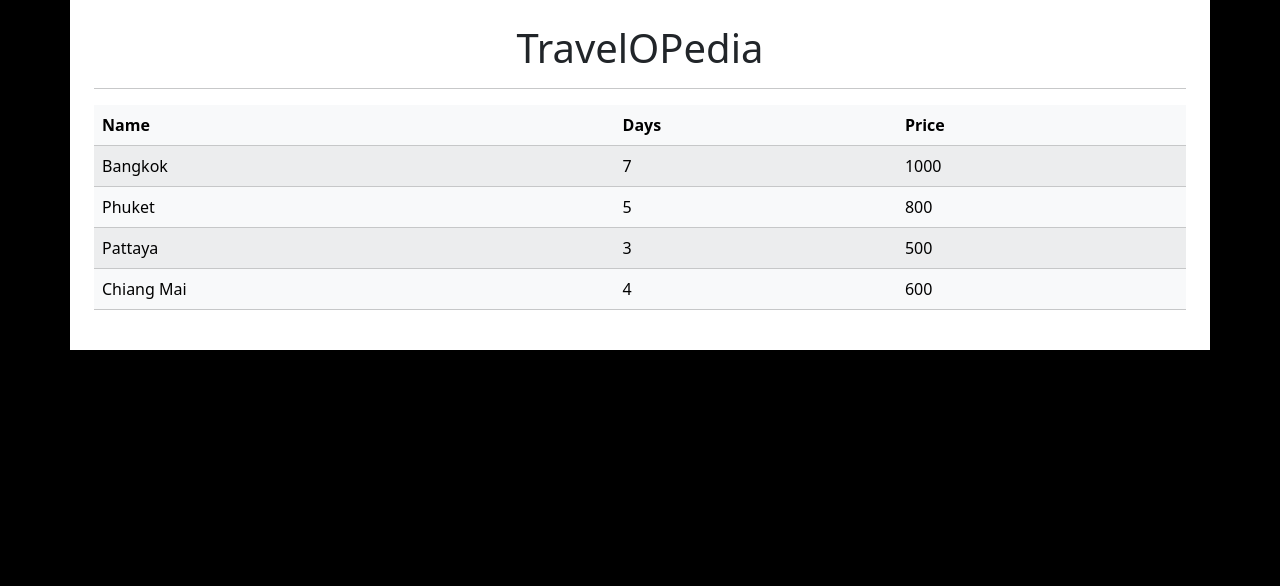
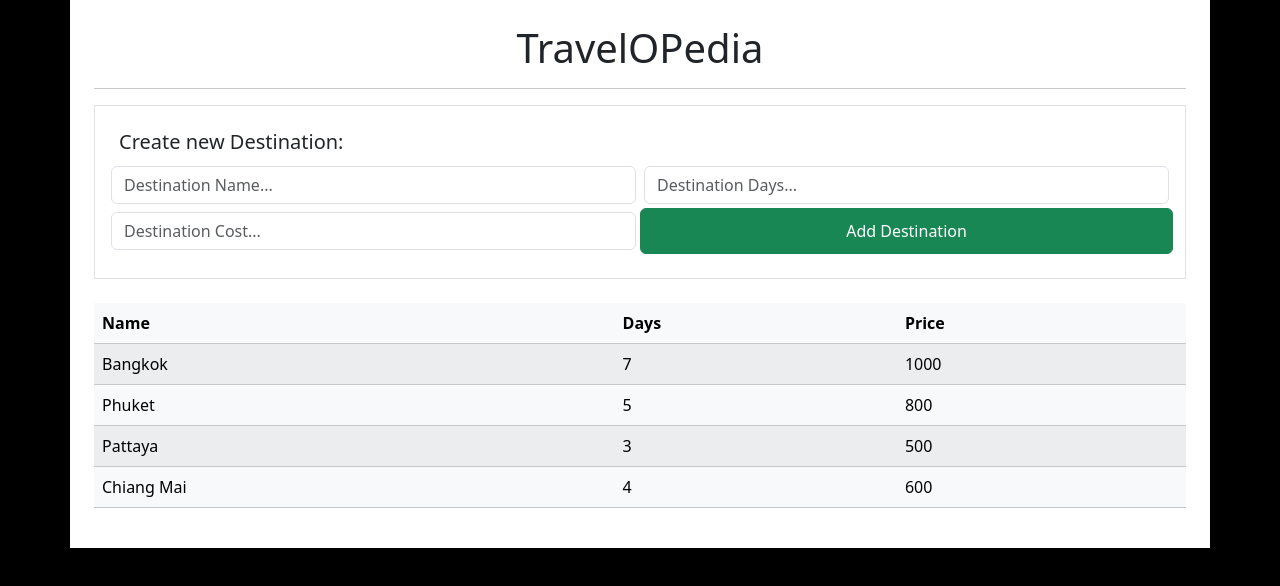
Before and after one commit to tee2490/04-VueAPIRequest, a Vue app: page / in a window 1280 px wide. Shown: the top 586 px of the page. Built offline with nearby package versions, Linux system fonts and the light colour scheme; data requests are answered from the project's data file.

Commit message:
13 add destination UI

```diff
--- a/src/App.vue
+++ b/src/App.vue
@@ -1,56 +1,11 @@
 <template>
-  <div
-    v-if="destinationObj.isLoading"
-    class="d-flex justify-content-center p-4"
-  >
-    <Loader></Loader>
-  </div>
-  <div class="container p-4 bg-white" v-else>
+  <div class="container p-4 bg-white">
     <div><h1 class="text-scuess text-center">TravelOPedia</h1></div>
     <hr />
-    <table class="table table-striped table-light">
-      <thead>
-        <tr>
-          <th>Name</th>
-          <th>Days</th>
-          <th>Price</th>
-        </tr>
-      </thead>
-      <tbody>
-        <tr
-          class="table-light"
-          v-for="destination in destinationObj.destinationList"
-          :key="destination.id"
-        >
-          <td>{{ destination.name }}</td>
-          <td>{{ destination.days }}</td>
-          <td>{{ destination.price }}</td>
-        </tr>
-      </tbody>
-    </table>
+    <DestinationList></DestinationList>
   </div>
 </template>
+
 <script setup>
-import axios from "axios";
-import { reactive, onMounted } from "vue";
-
-const destinationObj = reactive({
-  destinationList: [],
-  isLoading: false,
-});
-
-onMounted(() => {
-  loadDestination();
-});
-
-function loadDestination() {
-  destinationObj.isLoading = true;
-  axios.get("http://localhost:3000/destination").then((response) => {
-    new Promise((resolve) => setTimeout(resolve, 1000)).then(() => {
-      console.log(response.data);
-      destinationObj.destinationList = response.data;
-      destinationObj.isLoading = false;
-    });
-  });
-}
+import DestinationList from "./Components/Destination/DestinationList.vue";
 </script>
--- /dev/null
+++ b/src/Components/Destination/AddDestination.vue
@@ -0,0 +1,50 @@
+<template>
+  <div class="container p-4 bg-white border mb-4">
+    <h5>Create new Destination:</h5>
+    <form @submit.prevent="addDestination" class="row">
+      <div class="col-12 col-md-6 p-1">
+        <input
+          type="text"
+          class="form-control"
+          v-model="newDestination.name"
+          placeholder="Destination Name..."
+          required
+        />
+      </div>
+      <div class="col-12 col-md-6 p-1">
+        <input
+          type="text"
+          class="form-control"
+          v-model="newDestination.days"
+          placeholder="Destination Days..."
+          required
+        />
+      </div>
+      <div class="col-12 col-md-6 p-1">
+        <input
+          type="number"
+          class="form-control"
+          v-model.number="newDestination.price"
+          placeholder="Destination Cost..."
+          required
+        />
+      </div>
+      <button type="submit" class="btn btn-success col-12 col-md-6 p-1">
+        Add Destination
+      </button>
+    </form>
+  </div>
+</template>
+<script setup>
+import { reactive } from "vue";
+const newDestination = reactive({
+  name: "",
+  days: "",
+  price: "",
+  funFact: "",
+});
+
+function addDestination() {
+  console.log(newDestination);
+}
+</script>
--- /dev/null
+++ b/src/Components/Destination/DestinationList.vue
@@ -0,0 +1,56 @@
+<template>
+  <AddDestination></AddDestination>
+  <div
+    v-if="destinationObj.isLoading"
+    class="d-flex justify-content-center p-4 bg-black"
+  >
+    <Loader></Loader>
+  </div>
+  <div v-else>
+    <table class="table table-striped table-light">
+      <thead>
+        <tr>
+          <th>Name</th>
+          <th>Days</th>
+          <th>Price</th>
+        </tr>
+      </thead>
+      <tbody>
+        <tr
+          class="table-light"
+          v-for="destination in destinationObj.destinationList"
+          :key="destination.id"
+        >
+          <td>{{ destination.name }}</td>
+          <td>{{ destination.days }}</td>
+          <td>{{ destination.price }}</td>
+        </tr>
+      </tbody>
+    </table>
+  </div>
+</template>
+
+<script setup>
+import axios from "axios";
+import { reactive, onMounted } from "vue";
+import AddDestination from "./AddDestination.vue";
+const destinationObj = reactive({
+  destinationList: [],
+  isLoading: false,
+});
+
+onMounted(() => {
+  loadDestination();
+});
+
+function loadDestination() {
+  destinationObj.isLoading = true;
+  axios.get("http://localhost:3000/destination").then((response) => {
+    new Promise((resolve) => setTimeout(resolve, 1000)).then(() => {
+      console.log(response.data);
+      destinationObj.destinationList = response.data;
+      destinationObj.isLoading = false;
+    });
+  });
+}
+</script>
```
